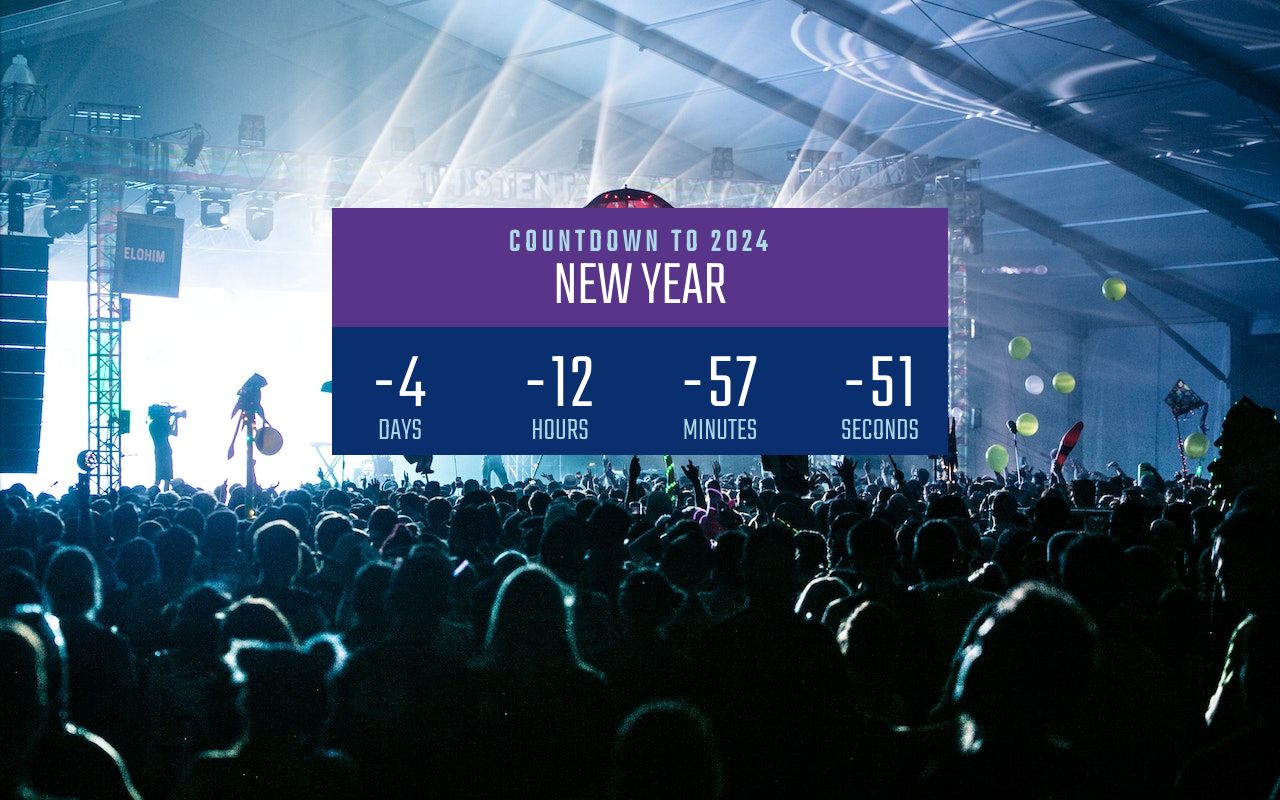
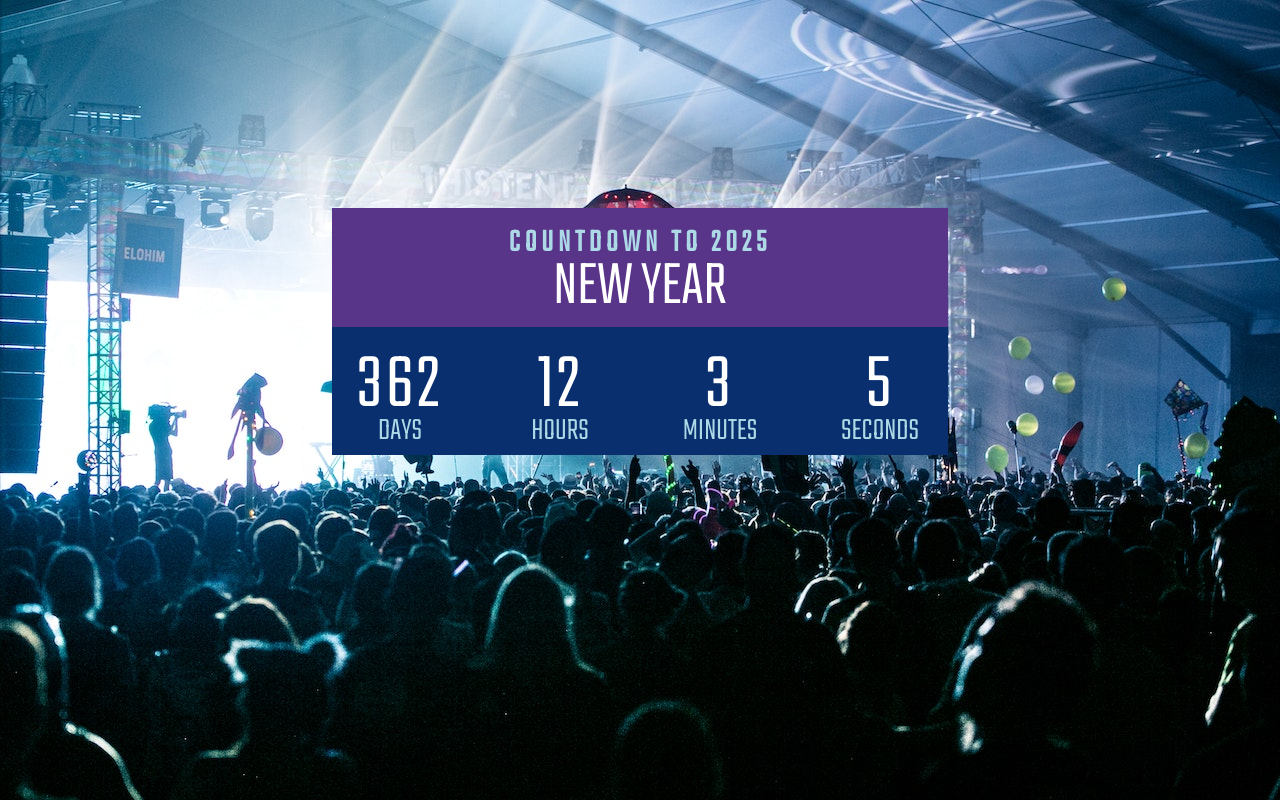
Before and after one commit to Prof-TG/Prof-TG.github.io, a plain HTML site: page index.html in a window 1280 px wide. Drawn offline with nearby package versions, Linux system fonts and the light colour scheme.

Commit message:
Update index.html

```diff
--- a/index.html
+++ b/index.html
@@ -22,7 +22,7 @@
 
             <!-- Upper Box -->
             <div class="up_box">
-                CountDown to 2024
+                CountDown to 2025
                 <h2>New Year</h2>
             </div>
 
@@ -61,7 +61,7 @@
         <script>
 
             // Set the date that we are counting down to
-            var countDate = new Date("Jan 1, 2024 01:00:00").getTime();
+            var countDate = new Date("Jan 1, 2025 01:00:00").getTime();
 
             // Function to update the value after every second
             var x = setInterval(function() {
```
